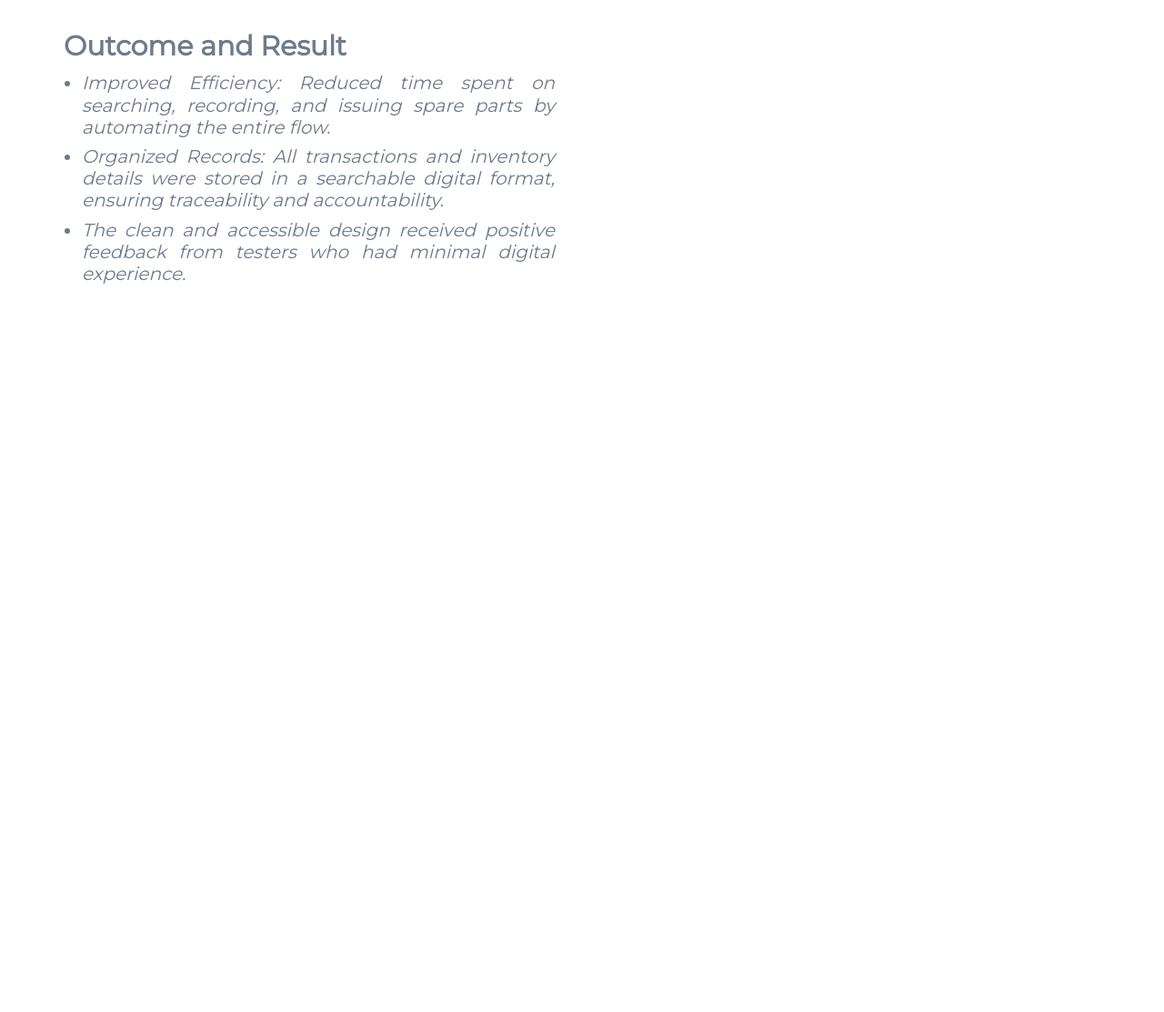
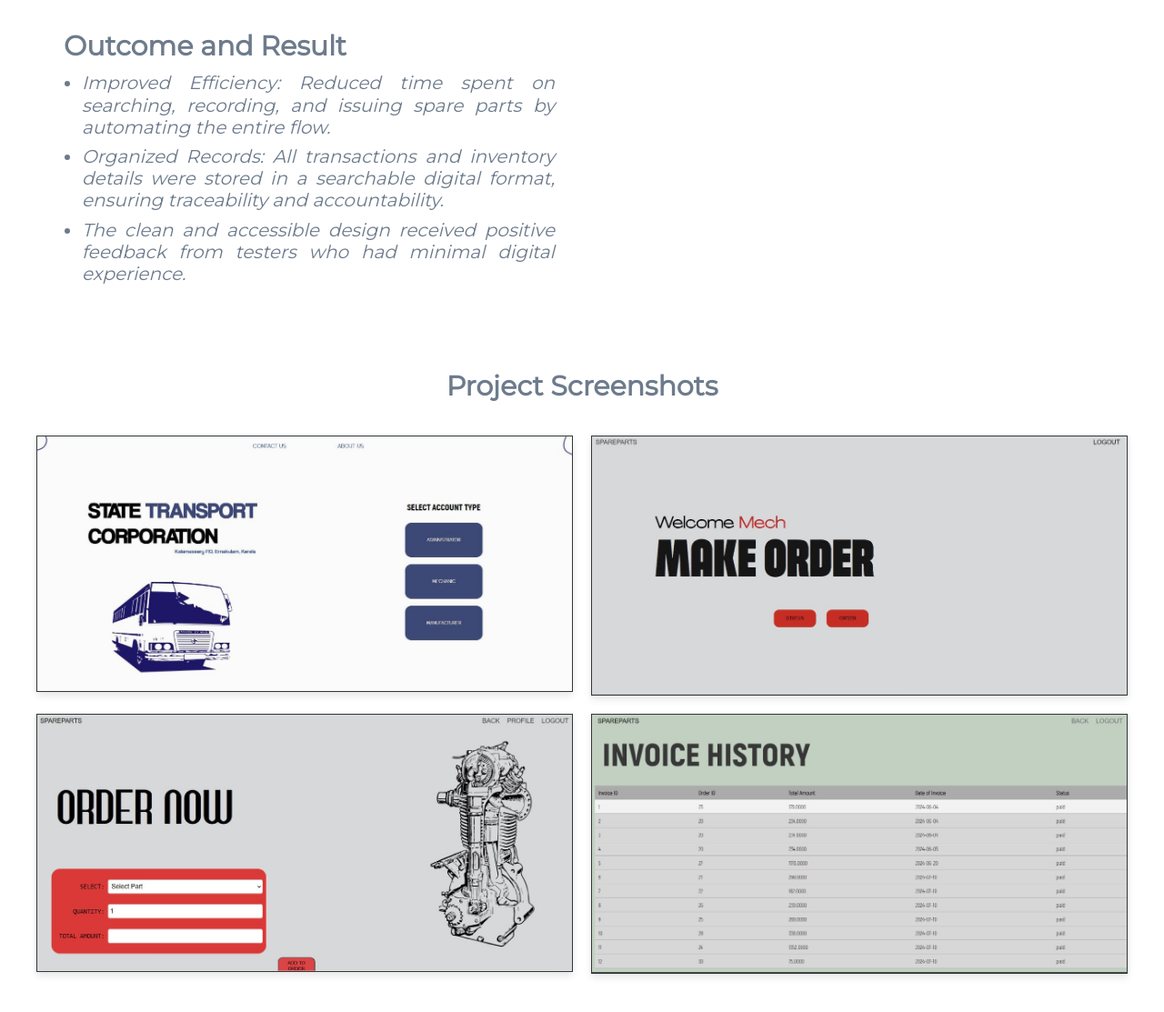
Before and after one commit to Sreehari0o4/portfolioW, a plain HTML site: page pages/projects/spareparts/spareparts.html in a window 1280 px wide. Shown: the part 1979-3092 px from the top of the page at 91% size. Before the commit the page ends 2330 px from the top, so only its background shows below. Drawn offline with Linux system fonts and the light colour scheme; a web font is replaced by a local one.

Commit message:
Add screenshot section

```diff
--- a/pages/projects/spareparts/spareparts.css
+++ b/pages/projects/spareparts/spareparts.css
@@ -203,3 +203,40 @@ body {
 .outcome-list li {
     margin-bottom: 8px;
 }
+
+/* Screenshots Section */
+.screenshots-section {
+    width: 95%;
+    max-width: 1200px;
+    margin: 50px auto 0 auto;
+    text-align: center;
+    padding-bottom: 50px;
+}
+
+.screenshots-heading {
+    color: #6D7B8C;
+    font-family: Montserrat, Arial, sans-serif;
+    font-size: 30px;
+    font-weight: 600;
+    margin-bottom: 30px;
+}
+
+.screenshots-grid {
+    display: grid;
+    grid-template-columns: 1fr 1fr;
+    gap: 20px;
+    max-width: 1200px; /* Increased from 800px to match table width */
+    margin: 0 auto;
+}
+
+.screenshot-img {
+    width: 100%;
+    height: auto;
+    box-shadow: 0 4px 8px rgba(0, 0, 0, 0.1);
+    transition: transform 0.2s ease;
+    border:#2F3737 1px solid;
+}
+
+.screenshot-img:hover {
+    transform: scale(1.05);
+}
--- a/pages/projects/spareparts/spareparts.html
+++ b/pages/projects/spareparts/spareparts.html
@@ -79,5 +79,15 @@
             <td class="empty-cell"></td>
         </tr>
     </table>
+
+    <div class="screenshots-section">
+        <h3 class="screenshots-heading">Project Screenshots</h3>
+        <div class="screenshots-grid">
+            <img src="images/1.jpg" alt="Screenshot 1" class="screenshot-img">
+            <img src="images/2.jpg" alt="Screenshot 2" class="screenshot-img">
+            <img src="images/3.jpg" alt="Screenshot 3" class="screenshot-img">
+            <img src="images/4.jpg" alt="Screenshot 4" class="screenshot-img">
+        </div>
+    </div>
 </body>
 </html>
```
Also changed, not shown: pages/projects/spareparts/images/1.jpg (added), pages/projects/spareparts/images/2.jpg (added), pages/projects/spareparts/images/3.jpg (added), pages/projects/spareparts/images/4.jpg (added).
